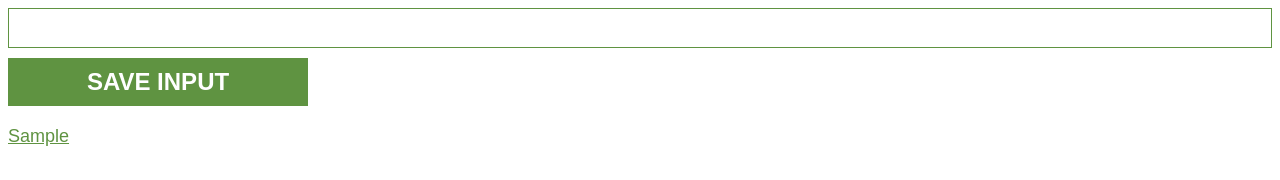
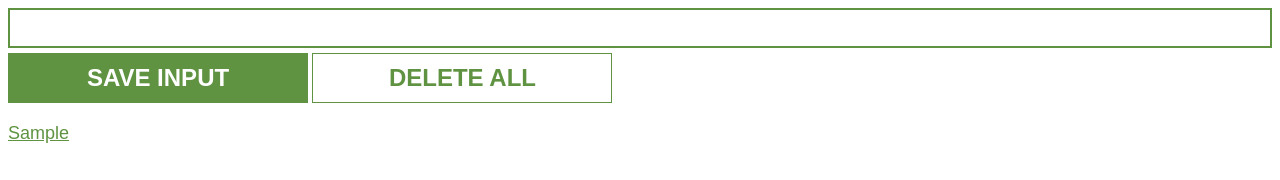
Before and after one commit to robjeybee/chrome-extension, a browser extension: page index.html in a window 1280 px wide. Both pictures are taken after typing "Sample" into the empty fields and a click on the button "SAVE INPUT". Drawn offline with Linux system fonts and the light colour scheme.

Commit message:
added and styled a delete button, and gave it functionality to clear local storage, empty the array, and clear the DOM

```diff
--- a/index.html
+++ b/index.html
@@ -8,7 +8,10 @@
   </head>
   <body>
     <input id="input-el" type="text" />
-    <button id="input-btn">SAVE INPUT</button>
+    <div class="buttons">
+      <button id="input-btn">SAVE INPUT</button>
+      <button id="delete-btn">DELETE ALL</button>
+    </div>
     <ul id="ul-el"></ul>
     <script src="/index.js"></script>
   </body>
--- a/index.js
+++ b/index.js
@@ -1,26 +1,39 @@
 let myLeads = [];
 
-const inputEl = document.getElementById("input-el");
-const inputBtn = document.getElementById("input-btn");
+const inputEl = document.getElementById("input-el")
+const inputBtn = document.getElementById("input-btn")
+const deleteBtn = document.getElementById("delete-btn")
 const ulEl = document.getElementById("ul-el");
 
-let leadsFromLocalStorage = JSON.parse( localStorage.getItem("myLeads") )
+const leadsFromLocalStorage = JSON.parse(localStorage.getItem("myLeads"))
+
+if (leadsFromLocalStorage) {
+  myLeads = leadsFromLocalStorage
+  render(myLeads)
+}
+
+deleteBtn.addEventListener("dblclick", function () {
+  localStorage.clear()
+  myLeads = []
+  ulEl.innerHTML = ""
+  console.log("Button double clicked")
+})
 
 inputBtn.addEventListener("click", function () {
   myLeads.push(inputEl.value);
   inputEl.value = "";
   localStorage.setItem("myLeads", JSON.stringify(myLeads))
-  renderLeads();
+  render(myLeads);
   console.log( localStorage.getItem("myLeads") )
 });
 
-function renderLeads() {
+function render(leads) {
   let listItems = "";
-  for (let i = 0; i < myLeads.length; i++) {
+  for (let i = 0; i < leads.length; i++) {
     listItems += `
       <li>
-        <a target='_blank' href='${myLeads[i]}'>
-        ${myLeads[i]}
+        <a target='_blank' href='${leads[i]}'>
+        ${leads[i]}
         </a>
       </li>
     `;
@@ -28,5 +41,3 @@ function renderLeads() {
 
   ulEl.innerHTML = listItems;
 }
-
-console.log(leadsFromLocalStorage)
--- a/style.css
+++ b/style.css
@@ -12,21 +12,33 @@ body {
 }
 
 #input-el {
-  border: 1px solid #5f9341;
+  border: 2px solid #5f9341;
   width: 100%;
   height: 40px;
-  margin-bottom: 10px;
+  margin-bottom: 5px;
   padding: 10px;
 }
 
 #input-btn {
   background-color: #5f9341;
+  border: #5f9341 1px solid;
   width: 300px;
-  border: none;
   color: white;
   font-weight: bold;
   font-size: 24px;
   padding: 10px 20px;
+  cursor: pointer;
+}
+
+#delete-btn {
+  background-color: white;
+  border: #5f9341 1px solid;
+  width: 300px;
+  color: #5f9341;
+  font-weight: bold;
+  font-size: 24px;
+  padding: 10px 20px;
+  cursor: pointer;
 }
 
 ul {
```
